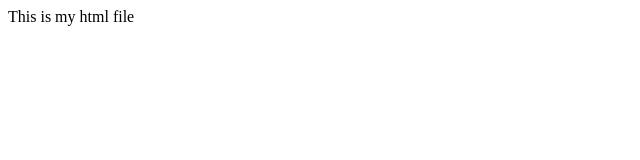
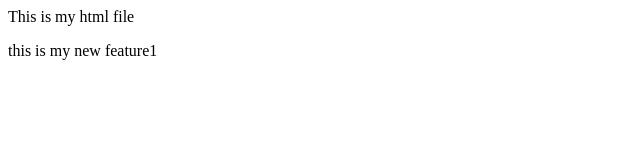
Before and after one commit to yasmeen0013/Myfirstproject-demo, a plain HTML site: page index.html in a window 1280 px wide. Shown: the whole page, without its empty margins (0-640 px from the left). Drawn offline with Linux system fonts and the light colour scheme.

Commit message:
add feature1

```diff
--- a/index.html
+++ b/index.html
@@ -1 +1,2 @@
 This is my html file
+<p>this is my new feature1</p>
```
